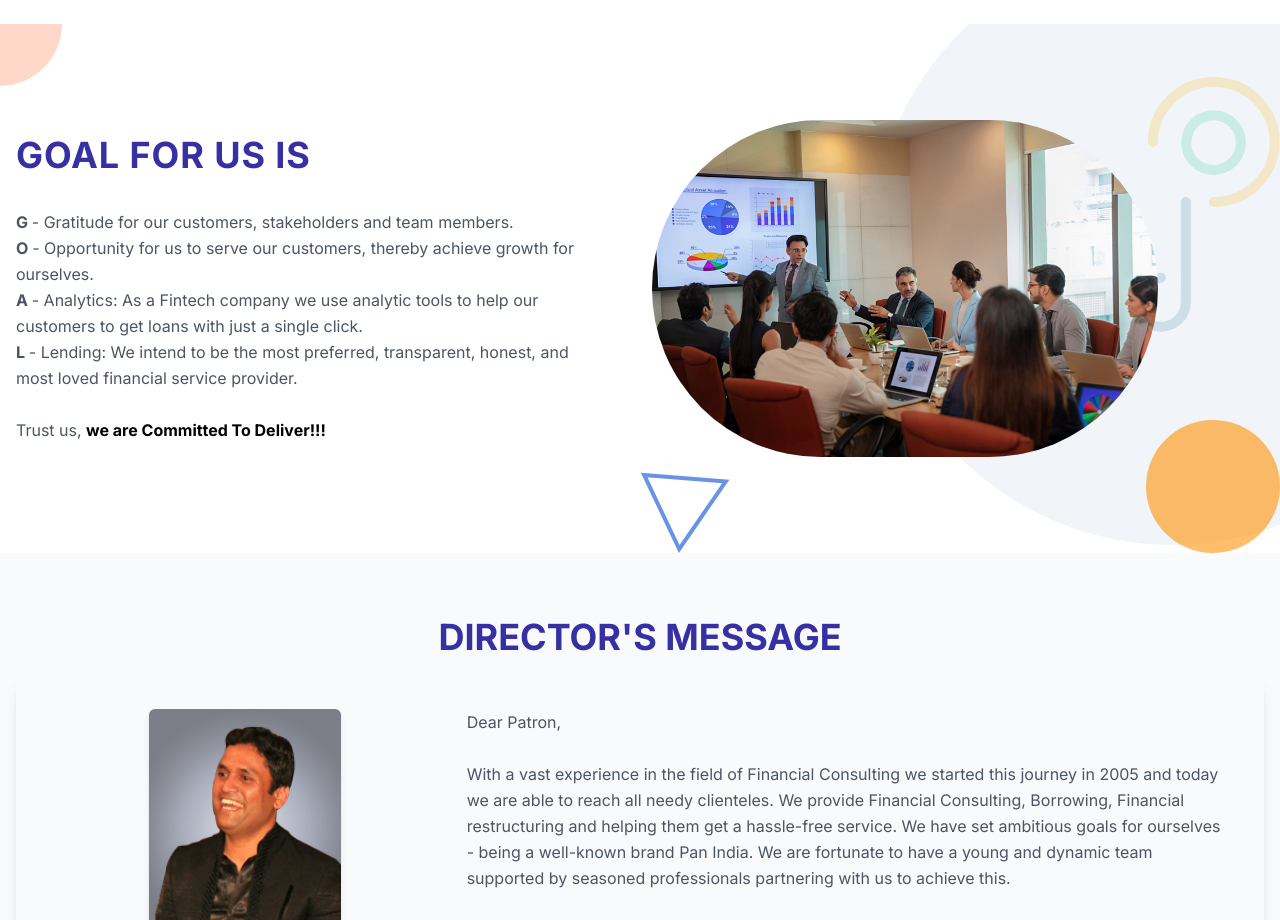
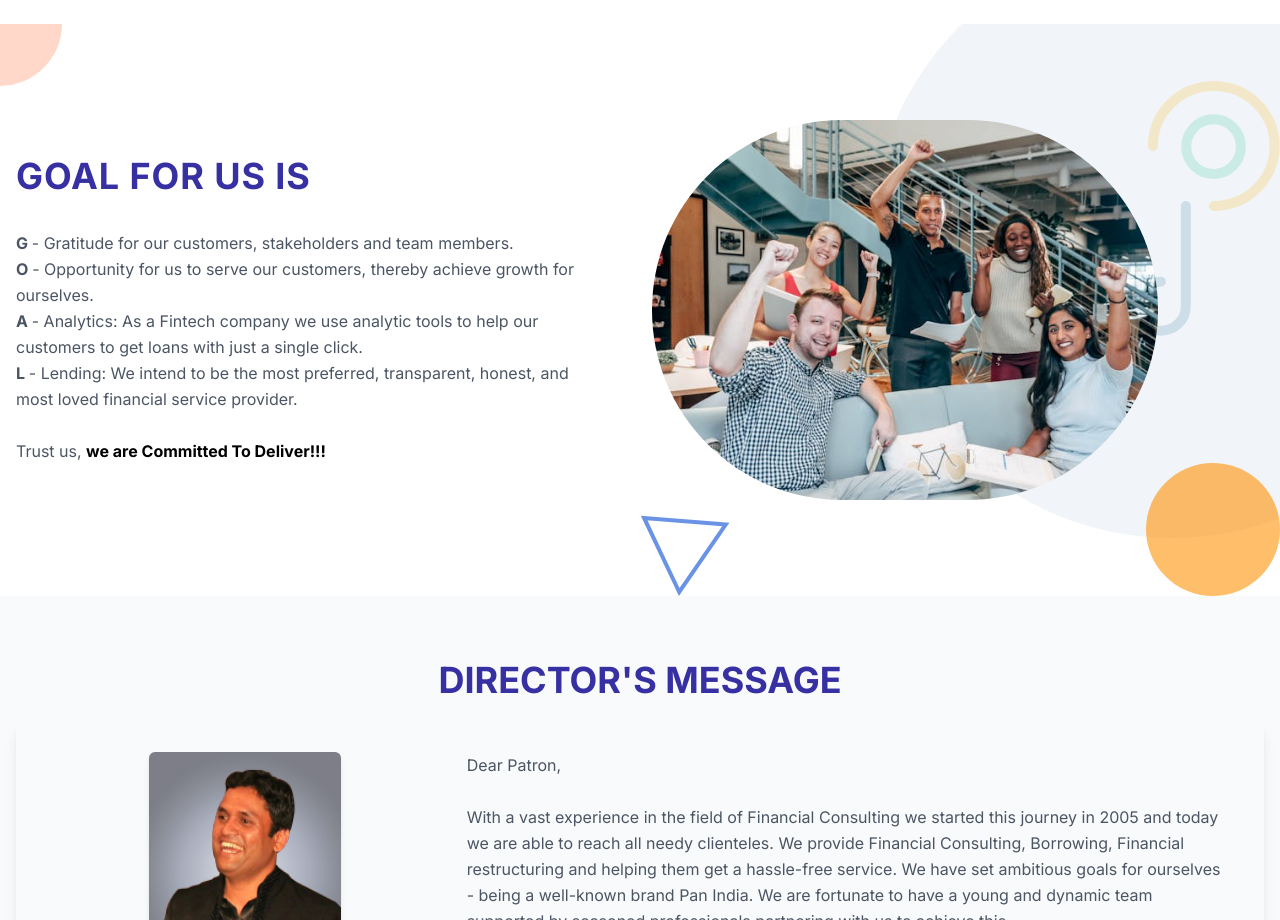
Before and after one commit to harshal150/Goal-Corporation, a React (Create React App) app: page /about in a window 1280 px wide. Shown: the part 900-1820 px from the top of the page. Built offline with nearby package versions, Linux system fonts and the light colour scheme.

Commit message:
updated changes

```diff
--- a/src/components/about/GoalInfo.jsx
+++ b/src/components/about/GoalInfo.jsx
@@ -1,4 +1,4 @@
-import Whatwedoimg from "../../assets/team.jpg";
+import Whatwedoimg from "../../assets/about/goal2.jpeg";
 const Shapes = () => (
   <>
     <svg
@@ -127,7 +127,7 @@ const GoalInfo = () => {
               <img
                 src={Whatwedoimg}
                 alt=""
-                className="max-w-full h-auto rounded-full mx-auto"
+                className="w-full h-full rounded-full mx-auto"
               />
               <div className="absolute w-full h-full left-0 top-0 bg-slate-100  rounded-full -z-20"></div>
             </div>
```
Also changed, not shown: src/assets/about/goal2.jpeg (added).
